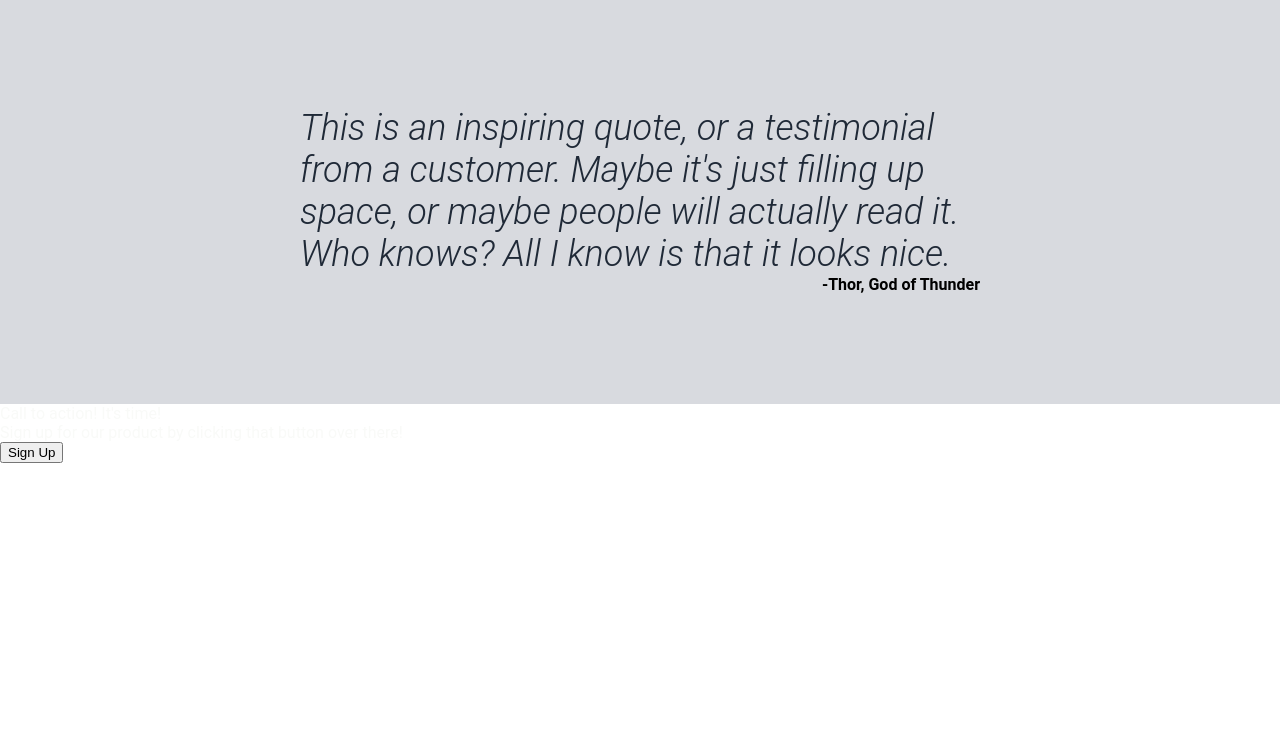
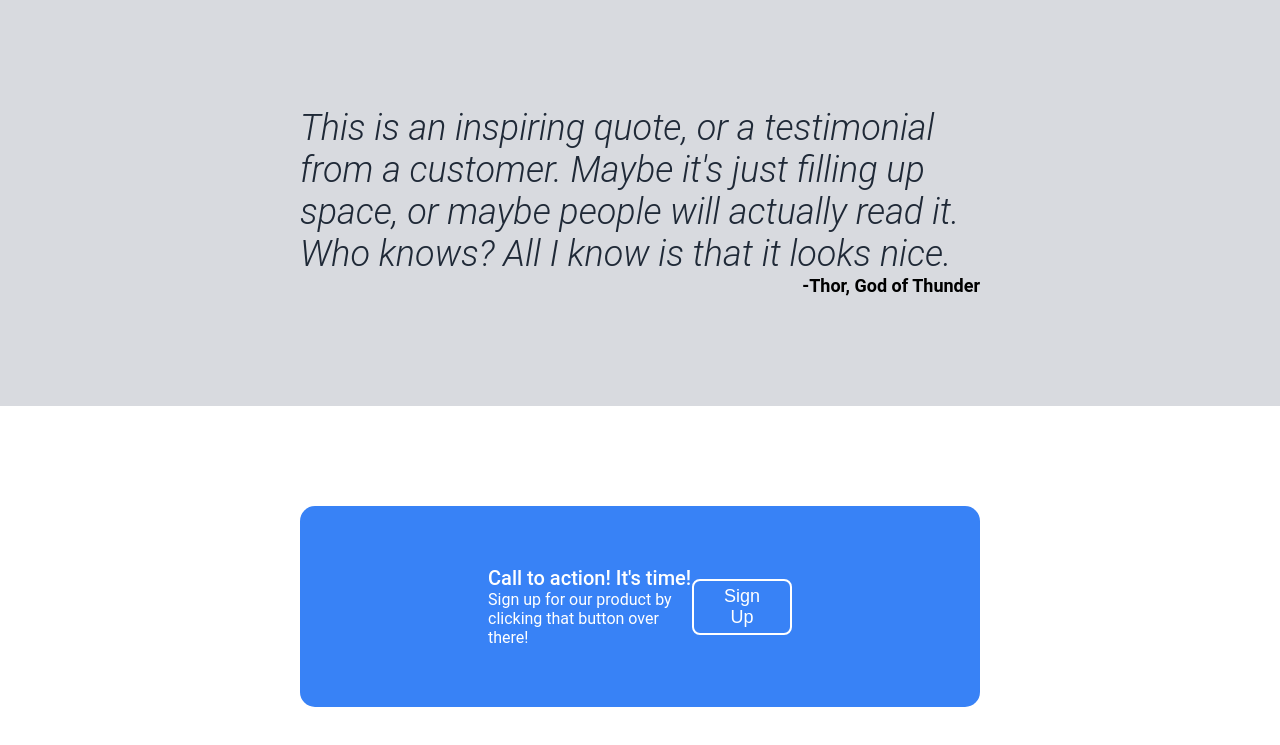
Before and after one commit to hammad9936/Landing-Page, a plain HTML site: page index.html in a window 1280 px wide. Shown: the part 814-1559 px from the top of the page. Before the commit the page ends 1277 px from the top, so only its background shows below. Drawn offline with Linux system fonts and the light colour scheme.

Commit message:
Completed the fourth section

```diff
--- a/style.css
+++ b/style.css
@@ -136,4 +136,32 @@ body {
     justify-content: end;
     color: black;
     font-weight: 600;
+    font-size: 18px;
 }
+
+.fourth {
+    color: white;
+    padding: 100px 300px ;
+}
+.container {
+    display: flex;
+    background-color: #3882f6;
+    padding: 60px 188px;
+    justify-content: space-between;
+    align-items: center;
+    border-radius: 15px;
+}
+
+.heading {
+    font-size: 20px;
+    font-weight: 500;
+}
+
+.sign {
+    font-size: 18px;
+    padding: 5px 30px;
+    color: white;
+    background-color: #3882f6;
+    border: 2px solid white;
+    border-radius: 8px;
+}
```
